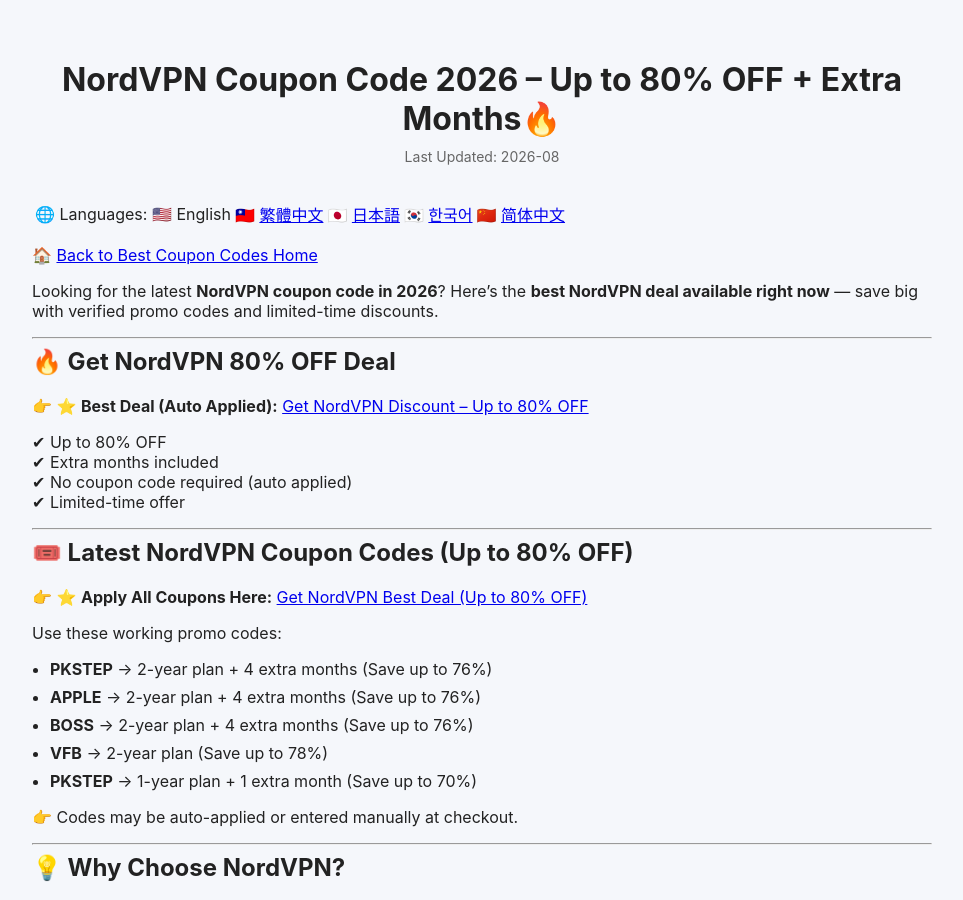
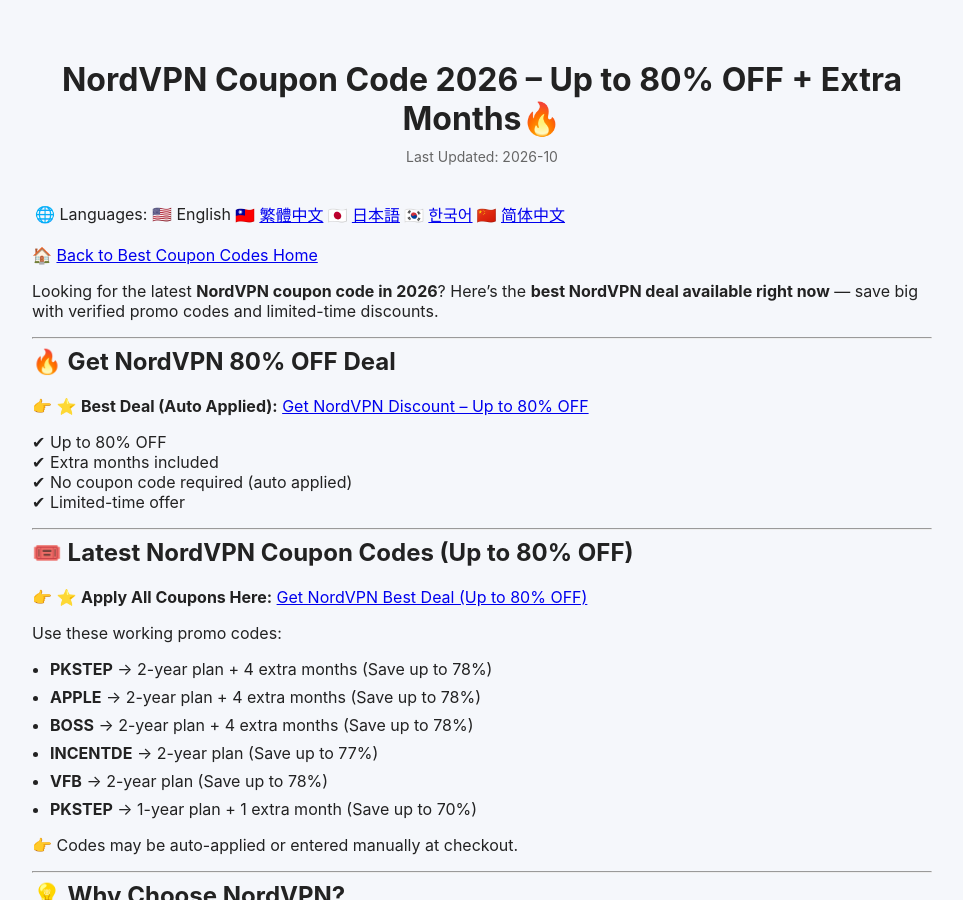
Before and after one commit to BestCouponCodes/best-coupon-codes, a Jekyll site: the page built from nordvpn-coupon-code.md, in a window 1280 px wide and 900 px high. Shown: the whole window, without its empty margins (158-1121 px from the left). Built offline with Jekyll 4.4.1, drawn with Linux system fonts in a browser that asks for light colours.

Commit message:
Update last modified date and coupon code details
Updated last modified date and adjusted coupon code savings.

```diff
--- a/nordvpn-coupon-code.md
+++ b/nordvpn-coupon-code.md
@@ -3,7 +3,7 @@ layout: default
 title: NordVPN Coupon Code 2026 – Up to 80% OFF + Extra Months🔥
 description: "Get the latest NordVPN coupon code for 2026. Save up to 80% with extra months included. Verified and updated deals."
 lang: en
-last_modified_at: 2026-08-11
+last_modified_at: 2026-10-01
 ---
 
 
@@ -36,10 +36,11 @@ Here’s the **best NordVPN deal available right now** — save big with verifie
 
 
 Use these working promo codes:
--  **PKSTEP** → 2-year plan + 4 extra months (Save up to 76%)
--  **APPLE** → 2-year plan + 4 extra months (Save up to 76%)
--  **BOSS** → 2-year plan + 4 extra months (Save up to 76%)
-- **VFB** → 2-year plan (Save up to 78%)
+-  **PKSTEP** → 2-year plan + 4 extra months (Save up to 78%)
+-  **APPLE** → 2-year plan + 4 extra months (Save up to 78%)
+-  **BOSS** → 2-year plan + 4 extra months (Save up to 78%)
+-  **INCENTDE** → 2-year plan (Save up to 77%)
+-  **VFB** → 2-year plan (Save up to 78%)
 -  **PKSTEP** → 1-year plan + 1 extra month (Save up to 70%)
 
 👉 Codes may be auto-applied or entered manually at checkout.
```
